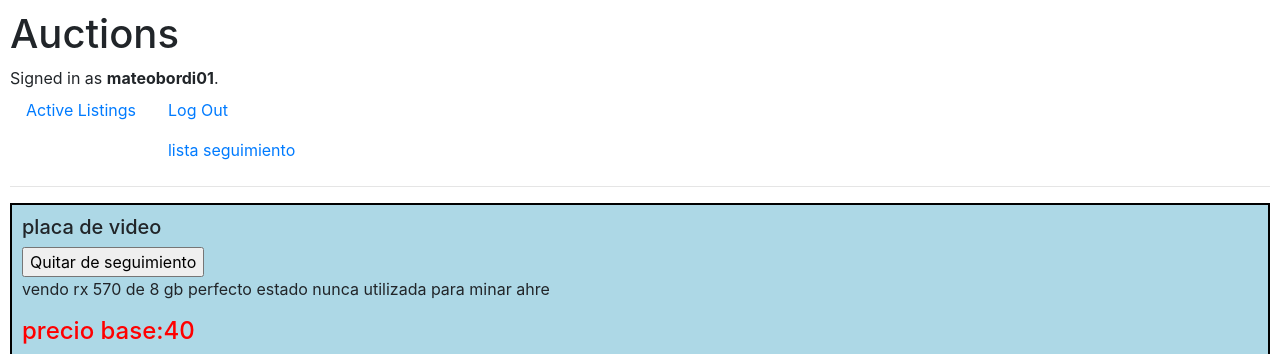
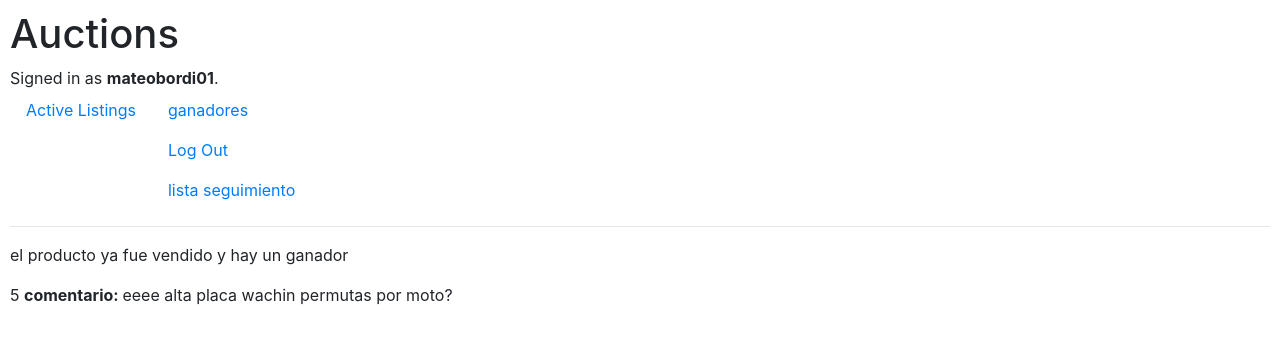
Before and after one commit to mateobordi1/2, a Django app: page /12 in a window 1280 px wide. Shown: the top 354 px of the page. After the commit the page ends 305 px from the top, so only its background shows below. Run offline with Django 3.2, Linux system fonts and the light colour scheme; a user stored in the database is signed in; data comes from the database, SQL or seed files in the repository; both versions use the stored data as it was after the commit; some libraries are stand-ins or nearby versions.

Commit message:
termine funcion ganador

```diff
--- a/auctions/admin.py
+++ b/auctions/admin.py
@@ -1,9 +1,10 @@
 from django.contrib import admin
 
-from .models import Producto , Oferta, Comentario, Seguimiento
+from .models import Producto , Oferta, Comentario, Seguimiento, Ganadores
 # Register your models here.
 
 admin.site.register(Producto),
 admin.site.register(Oferta),
 admin.site.register(Comentario),
-admin.site.register(Seguimiento)
+admin.site.register(Seguimiento),
+admin.site.register(Ganadores)
--- a/auctions/models.py
+++ b/auctions/models.py
@@ -38,3 +38,7 @@ class Seguimiento(models.Model):
     producto = models.ForeignKey('Producto', on_delete=models.CASCADE)
     usuario = models.ForeignKey(User, on_delete=models.CASCADE)
     en_seguimiento = models.BooleanField(default=True)
+
+class Ganadores(models.Model):
+    usuario_id = models.ForeignKey(User, on_delete=models.CASCADE)
+    producto_id = models.ForeignKey('Producto', on_delete=models.CASCADE)
--- a/auctions/templates/auctions/articulo.html
+++ b/auctions/templates/auctions/articulo.html
@@ -3,6 +3,7 @@
 {% block body %}
 
 {% if cliente %}
+    {% if not ganadores %}
 
         <div class="contenedor" style="background-color: lightblue;border: 2px solid black; padding: 10px;">
             <h5>{{producto.titulo}}</h5>
@@ -60,11 +61,28 @@
             {{message}}
         {% endif %}
 
+    {% else  %}
+        <p>el producto ya fue vendido y hay un ganador</p>
+    {% endif %}
 {% endif %}
 
 {% if not cliente %}
-<p>vos hiciste la publicacion wachin</p>
-
+    {% if not ganadores %}
+        <div>
+            precio inicial : {{producto.precioinicial}}
+        </div>
+        <div>
+            precio actual : {{producto.precioactual}}
+        </div>
+        <form action="{% url 'articulo' producto.id %}" method="post">
+            {% csrf_token %}
+            <input type="number" name="usuario_id" value="{{user.id}}" readonly>
+            <input type="number" name="producto_id" value="{{producto.id}}" readonly>
+            <input type="submit" name="terminar" value="terminar subasta">
+        </form>
+    {% else %}
+        <p>el producto ya fue vendido y hay un ganador</p>
+    {% endif %}
 {% endif %}
 {% for comentario in comentarios %}
     <div>
--- a/auctions/templates/auctions/layout.html
+++ b/auctions/templates/auctions/layout.html
@@ -22,6 +22,7 @@
             </li>
             {% if user.is_authenticated %}
                 <li class="nav-item">
+                    <a class="nav-link" href="{% url 'ganadores'%}">ganadores</a>
                     <a class="nav-link" href="{% url 'logout' %}">Log Out</a>
                     <a class="nav-link" href="{% url 'lista_seguimiento' %}">lista seguimiento</a>
                 </li>
--- a/auctions/urls.py
+++ b/auctions/urls.py
@@ -9,5 +9,6 @@ urlpatterns = [
     path("register", views.register, name="register"),
     path("producto", views.producto, name="producto"),
     path("<int:producto_id>", views.articulo, name="articulo" ),
-    path("lista_seguimiento" , views.lista_seguimiento , name="lista_seguimiento")
+    path("lista_seguimiento" , views.lista_seguimiento , name="lista_seguimiento"),
+    path("ganadores", views.ganadores, name="ganadores" )
 ]
--- a/auctions/views.py
+++ b/auctions/views.py
@@ -5,8 +5,8 @@ from django.shortcuts import render,  get_object_or_404
 from django.urls import reverse
 from django.core.exceptions import ObjectDoesNotExist
 
-from .models import User, Producto, Comentario, Oferta,  Seguimiento
-from .forms import ProductoForm, OfertaForm, ComentarioForm, SeguimientoForm
+from .models import User, Producto, Comentario, Oferta,  Seguimiento, Ganadores
+from .forms import ProductoForm, OfertaForm, ComentarioForm, SeguimientoForm, GanadoresForm
 
 
 def index(request):
@@ -153,15 +153,27 @@ def articulo(request, producto_id):
         if "terminar" in request.POST:
             producto.vendido = True
             producto.save()
-            try:
+            form = GanadoresForm(request.POST)
+            if form.is_valid and producto.precioinicial <= producto.precioactual :
                 ganador = Oferta.objects.filter(producto_id=producto.id).latest('id')
-            except ObjectDoesNotExist:
-                ganador = None
-            return HttpResponseRedirect('index')
+                comprador_ganador_id = User.objects.get(id=ganador.comprador_id)
+                producto_vendido_id = Producto.objects.get(id=ganador.producto_id)
+                ganadores = Ganadores()
+                ganadores.usuario_id = comprador_ganador_id
+                ganadores.producto_id = producto_vendido_id
+                ganadores.save()
 
+                return HttpResponseRedirect(reverse('index'))
 
+            return HttpResponse("el producto a sido quitado de la lista activa y no hay ningun ganador de la subasta")
 
     else:
+        ganadores = False
+        try:
+            ganadores= Ganadores.objects.get(producto_id=producto.id)
+        except Ganadores.DoesNotExist:
+            ganadores = True
+
         cliente = True
         if producto.vendedor == request.user:
             cliente = False
@@ -175,5 +187,12 @@ def articulo(request, producto_id):
             "producto": producto,
             "cliente": cliente,
             "comentarios":comentario,
-            "seguimiento": seguimiento
+            "seguimiento": seguimiento,
+            "ganadores": ganadores
         })
+
+def ganadores(request):
+    ganadores = Ganadores.objects.all()
+    return render(request, "auctions/ganadores.html",{
+        "ganadores": ganadores
+    })
```
Also changed, not shown: auctions/forms.py (+6 -1 lines), auctions/templates/auctions/ganadores.html (added, +15 -0 lines), auctions/migrations/0018_ganadores.py (added), db.sqlite3. Lines whose indentation alone changed are shown as unchanged.
